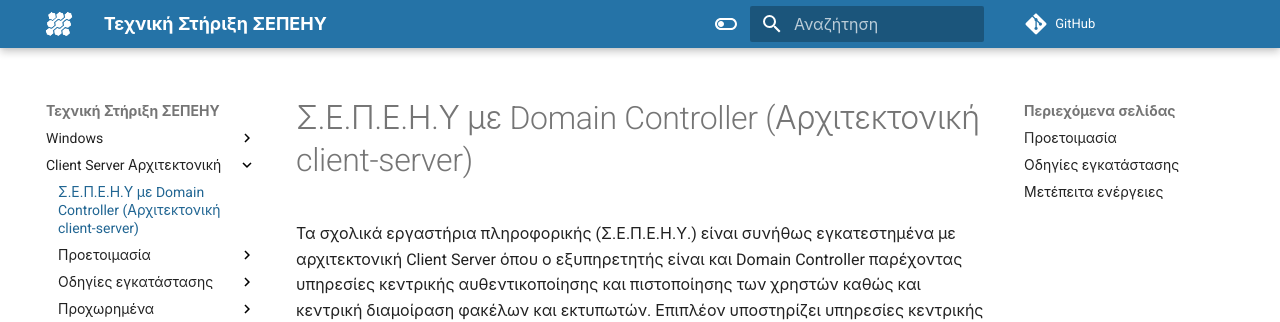
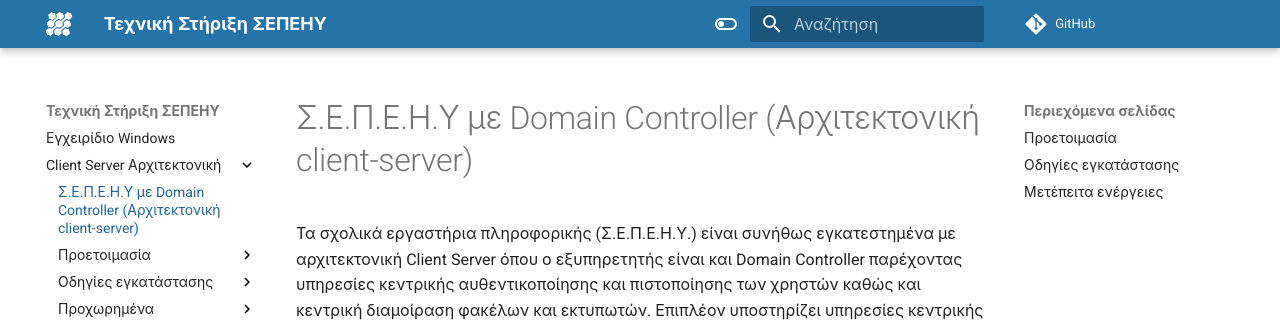
Before and after one commit to pe86/windows, an MkDocs documentation site: the page built from docs/client-server/index.md, in a window 1280 px wide. Shown: the top 322 px of the page. Built offline with MkDocs 1.6.1 and Material for MkDocs 9.7.7, drawn with Linux system fonts in a browser that asks for light colours; comment, search, counter and statistics services are not loaded; some of the changed lines change nothing that is shown.

Commit message:
and more menus

```diff
--- a/mkdocs.yml
+++ b/mkdocs.yml
@@ -59,8 +59,7 @@
         name: Αλλαγή σε ανοιχτό θέμα
   titles_only: true
 nav:
-  - Windows:
-    - index.md
+  - index.md
   - Client Server Αρχιτεκτονική:
     - client-server/index.md
     - Προετοιμασία:
@@ -76,7 +75,24 @@
       - client-server/domain-policy/index.md
       - client-server/client-installation/index.md
       - client-server/client-domain-join/index.md
-      - software/index.md
+      - Εγκατάσταση λογισμικού:
+        - software/index.md
+        - software/7zip.md
+        - software/infrarecorder.md
+        - software/sumatrapdf.md
+        - software/irfanview.md
+        - software/firefox.md
+        - software/chrome.md
+        - software/palemoon.md
+        - software/vlc.md
+        - software/flash.md
+        - software/java.md
+        - software/libreoffice.md
+        - software/msoffice.md
+        - software/gimp.md
+        - software/audacity.md
+        - software/blender.md
+        - software/snappy-driver.md
       - client-server/create-users.md
     - Προχωρημένα:
       - client-server/guides.md
```
